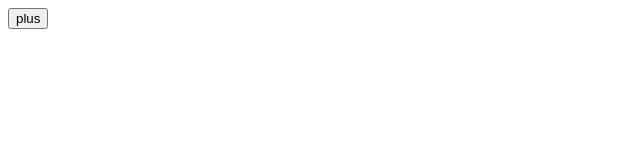
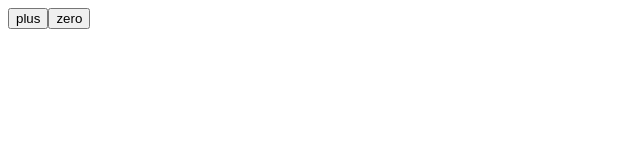
Before and after one commit to c0ldbear/fullstack-fi, a React (Vite) app in the folder part1/follow-along/: page / in a window 1280 px wide. Shown: the top 160 px of the page, without its empty margins (0-640 px from the left). Built offline with nearby package versions, Linux system fonts and the light colour scheme.

Commit message:
Add button to reset counter to zero

```diff
--- a/part1/follow-along/src/App.jsx
+++ b/part1/follow-along/src/App.jsx
@@ -11,6 +11,7 @@ const App = () => {
   return (
     <div>
     <button onClick={() => setCounter(counter + 1)}>plus</button>
+    <button onClick={() => setCounter(0)}>zero</button>
     </div>
   )
 }
```
